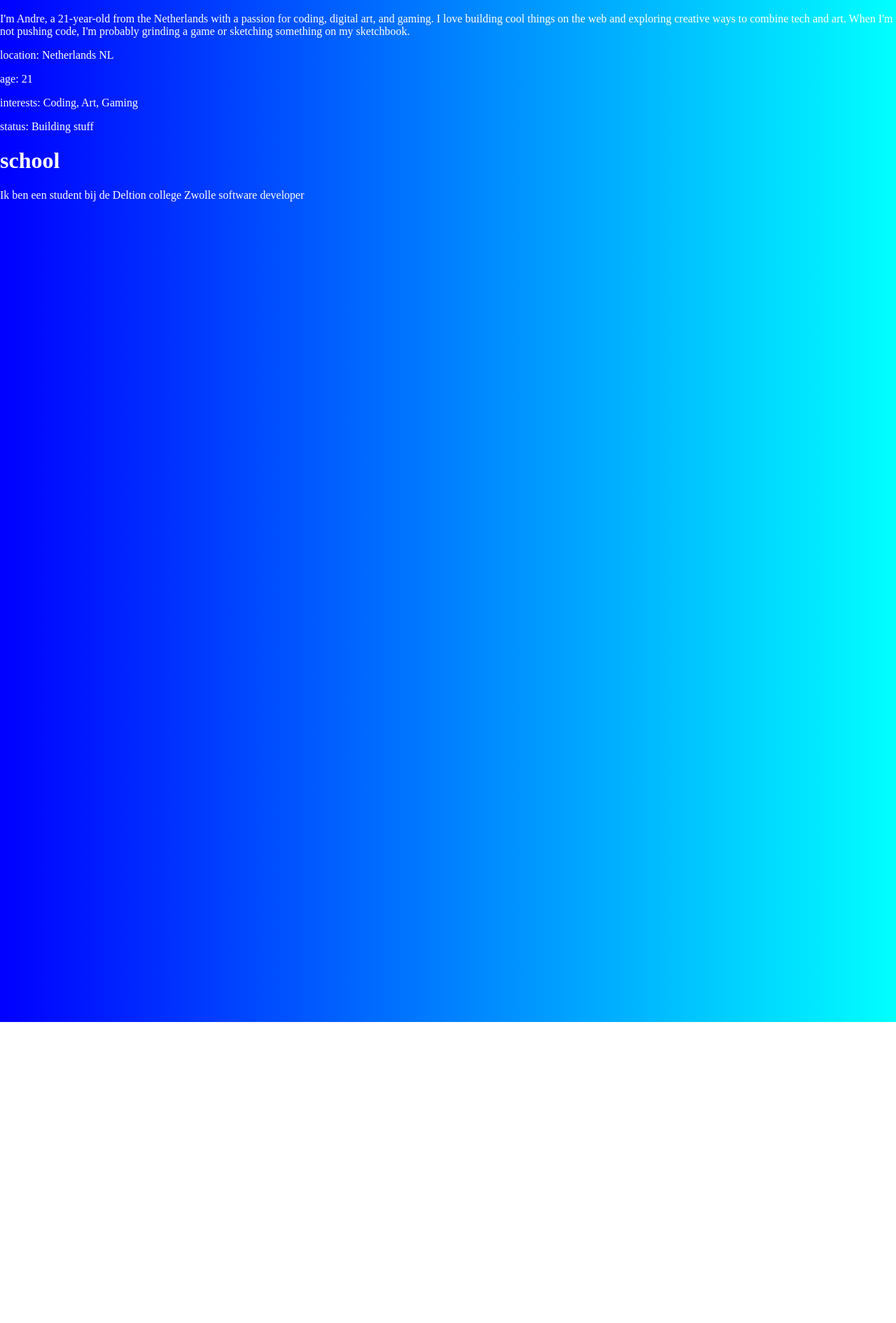
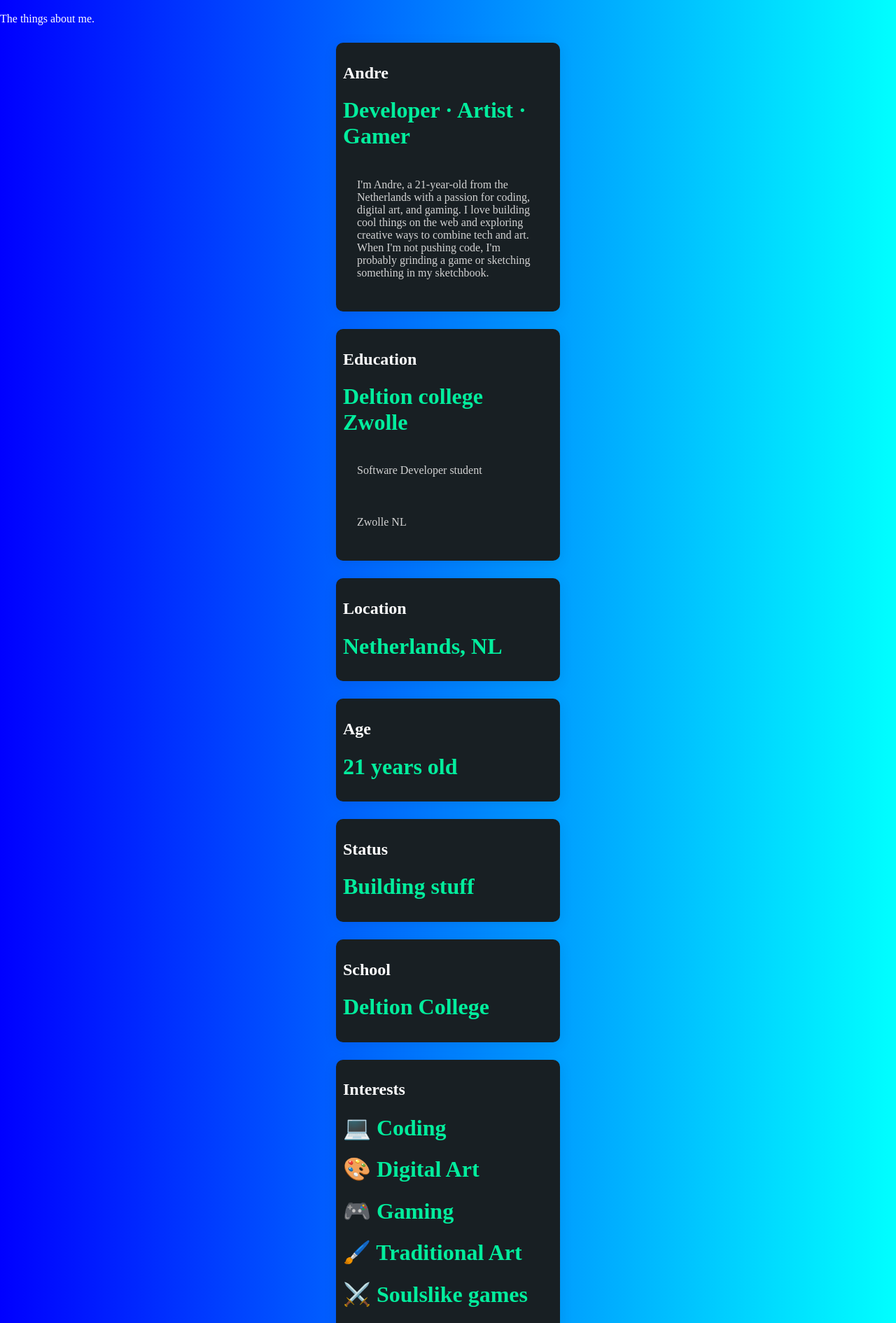
Before and after one commit to itzmitto/portfolioproject, a React (Vite) app: page /AboutMe in a window 1280 px wide. Shown: the part 140-2030 px from the top of the page at 70% size. Before the commit the page ends 1600 px from the top, so only its background shows below. Built offline with nearby package versions, Linux system fonts and the light colour scheme.

Commit message:
4de commit

```diff
--- a/src/pages/AboutMe.css
+++ b/src/pages/AboutMe.css
@@ -0,0 +1,24 @@
+h1{
+    color: #03ed9d;
+}
+
+h2 {
+    color: white;
+}
+
+
+
+.card {
+  width: 300px;
+  background-color: #181f23;
+  border-radius: 10px;
+  box-shadow: 0 4px 20px rgba(0, 0, 0, 0.08);
+  overflow: hidden;
+  margin: 25px auto;
+  padding: 10px;
+}
+
+.card-text {
+    padding: 20px;
+    color: lightgrey;
+}
--- a/src/pages/AboutMe.tsx
+++ b/src/pages/AboutMe.tsx
@@ -1,22 +1,111 @@
 import "./AboutMe.css";
 
-function AboutMe () {
+function AboutMe() {
     return (
         <div>
             <h1>About Me</h1>
-            <p>I'm Andre, a 21-year-old from the Netherlands with a passion for coding, digital art, and gaming. I love building cool
-            things on the web and exploring creative ways to combine tech and art.
-            When I'm not pushing code, I'm probably grinding a game or sketching something on my sketchbook.</p>
-            <p>location: Netherlands NL</p>
-            <p>age: 21</p>
-            <p>interests: Coding, Art, Gaming</p>
-            <p>status: Building stuff</p>
-            <h1>school</h1>
-            <p>Ik ben een student bij de Deltion college Zwolle software developer</p>
+            <p>The things about me.</p>
 
 
+            <div className="card">
+
+                <div className="card-content">
+                    <h2>Andre</h2>
+                    <h1>Developer · Artist · Gamer</h1>
+                    <p className="card-text">I'm Andre, a 21-year-old from the Netherlands with a passion for coding, digital art, and gaming.
+                    I love building cool things on the web and exploring creative ways to combine tech and art.
+                    When I'm not pushing code, I'm probably grinding a game or sketching something in my sketchbook.
+                    </p>
+            </div>
         </div>
-     )
+
+
+            <div className="card">
+
+                <div className="card-content">
+                <h2>Education</h2>
+                    <h1>Deltion college Zwolle</h1>
+                    <p className="card-text">Software Developer student
+                    </p>
+                    <p className="card-text">Zwolle NL
+                    </p>
+
+                    </div>
+                </div>
+
+
+            <div className="card">
+
+                <div className="card-content">
+                <h2>Location</h2>
+                    <h1>Netherlands, NL</h1>
+
+                    </div>
+                </div>
+
+
+            <div className="card">
+
+                <div className="card-content">
+                <h2>Age</h2>
+                    <h1>21 years old</h1>
+
+                    </div>
+                </div>
+
+
+             <div className="card">
+
+                <div className="card-content">
+                <h2>Status</h2>
+                    <h1>Building stuff</h1>
+
+                    </div>
+                </div>
+
+
+            <div className="card">
+
+                <div className="card-content">
+                <h2>School</h2>
+                    <h1>Deltion College</h1>
+
+                    </div>
+                </div>
+
+
+            <div className="card">
+
+                <div className="card-content">
+                <h2>Interests</h2>
+                    <h1>💻 Coding</h1>
+                    <h1>🎨 Digital Art</h1>
+                    <h1>🎮 Gaming</h1>
+                    <h1>🖌️ Traditional Art</h1>
+                    <h1>⚔️ Soulslike games</h1>
+                    <h1>🏡 Home decor</h1>
+
+                    </div>
+                </div>
+
+
+            <div className="card">
+
+                <div className="card-content">
+                <h2>Currently playing</h2>
+                    <h1>Rainbow Six Siege</h1>
+                    <h1>Elden Ring</h1>
+                    <h1>Dark Souls</h1>
+                    <h1>Enshrouded</h1>
+                    <h1>Minecraft</h1>
+                    </div>
+                </div>
+
+
+
+
+            </div>
+    )
 }
 
 export default AboutMe;
```
